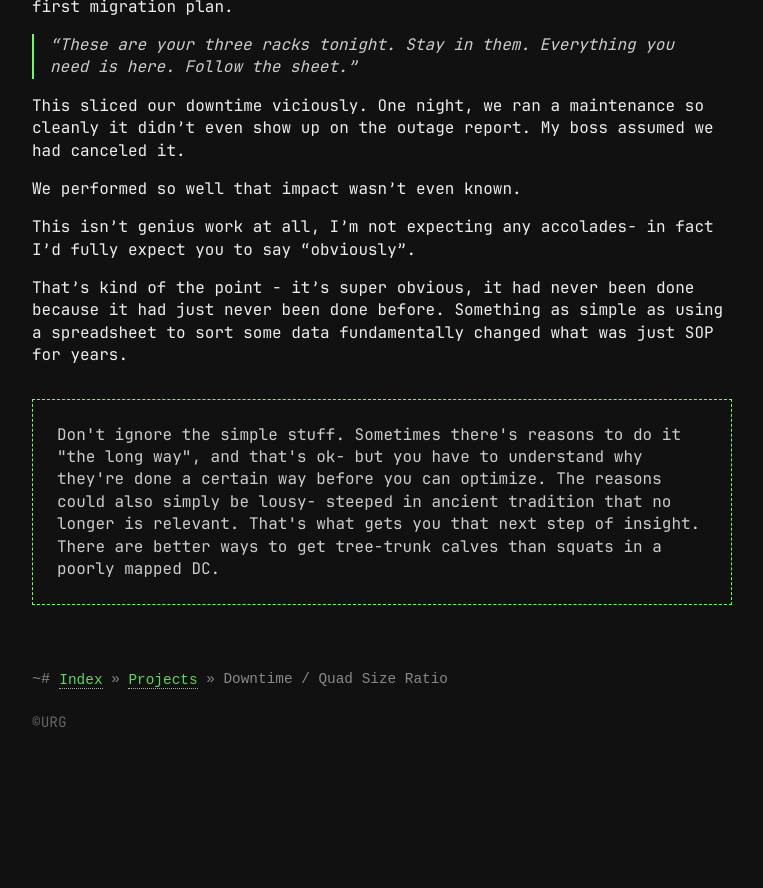
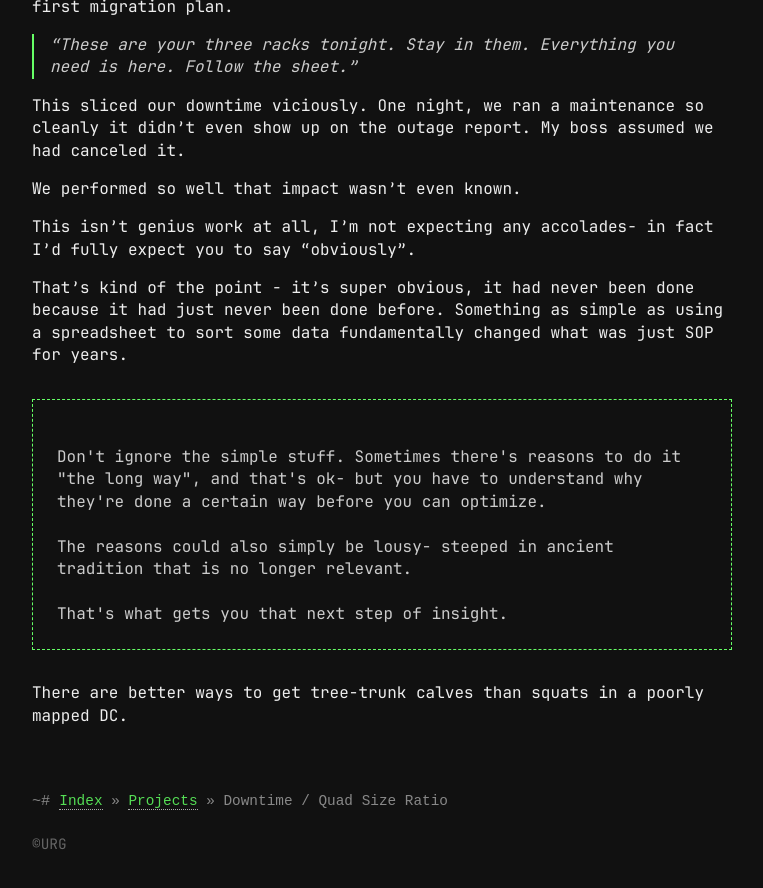
Before and after one commit to urgdog/urg.systems, a Jekyll site: the page built from projects/maintenance-window-optimizing.md, in a window 1280 px wide and 900 px high, scrolled down 1264 px. Shown: the top 888 px of the window, without its empty margins (258-1021 px from the left). Built offline with Jekyll 4.4.1, drawn with Linux system fonts in a browser that asks for light colours; before the commit the page ends 2043 px from its top, so only the background shows below that.

Commit message:
more tweaks ofc

```diff
--- a/projects/maintenance-window-optimizing.md
+++ b/projects/maintenance-window-optimizing.md
@@ -73,15 +73,11 @@ That's kind of the point - it's super obvious, it had never been done because
 it had just never been done before. Something as simple as using a spreadsheet
 to sort some data fundamentally changed what was just SOP for years.
 
-<div class="field-box">
-Don't ignore the simple stuff. Sometimes there's reasons to do it "the long way",
-and that's ok- but you have to understand why they're done a certain way before
-you can optimize.
+<div class="field-box" style="white-space:pre-line">
+Don't ignore the simple stuff. Sometimes there's reasons to do it "the long way", and that's ok- but you have to understand why they're done a certain way before you can optimize.
 
-The reasons could also simply be lousy- steeped in ancient tradition that
-no longer is relevant.
+The reasons could also simply be lousy- steeped in ancient tradition that is no longer relevant.
 
 That's what gets you that next step of insight.
-
+</div>
 There are better ways to get tree-trunk calves than squats in a poorly mapped DC.
-</div>
```
Also changed, not shown: projects/homelab-intro.md (+6 -7 lines), projects/zero-touch.md (+6 -5 lines), stories/video-on-demand.md (+7 -6 lines).
